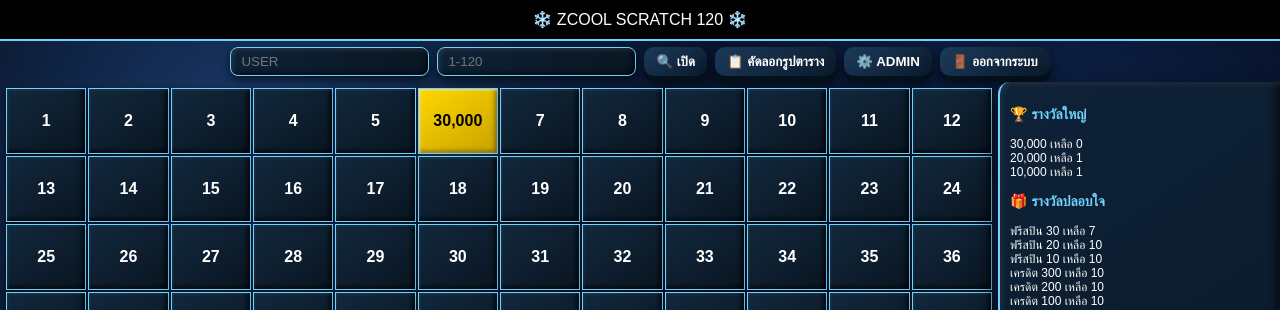
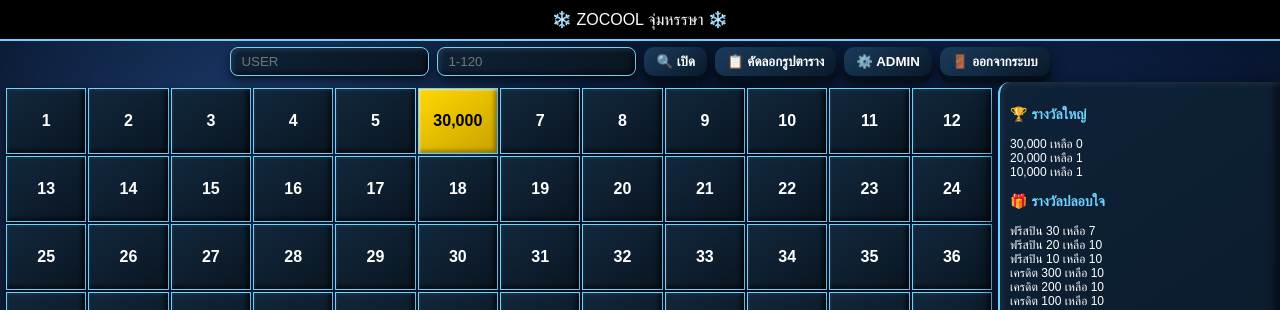
Before and after one commit to aitpakorn1998-eng/zcool-scratch, a Flask app: page / in a window 1280 px wide. Shown: the top 310 px of the page. Run offline with Flask 3, Linux system fonts and the light colour scheme; the visitor is signed in with stand-in values (Sample User, id 1); data comes from the database, SQL or seed files in the repository.

Commit message:
Update index.html

```diff
--- a/templates/index.html
+++ b/templates/index.html
@@ -31,7 +31,7 @@
 
 <body>
 
-<div class="header">❄️ ZCOOL SCRATCH 120 ❄️</div>
+<div class="header">❄️ ZOCOOL จุ่มหรรษา ❄️</div>
 
 <div class="topbar">
     <input id="userInput" placeholder="USER">
```
